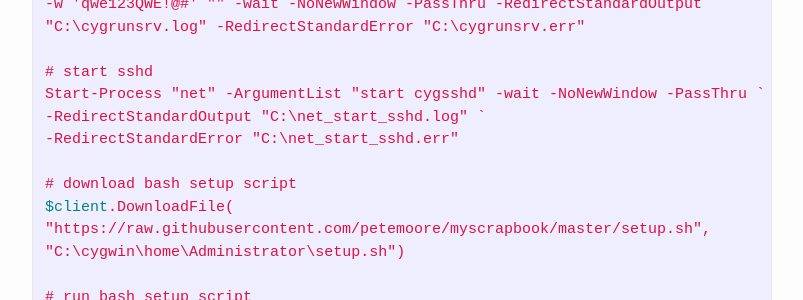
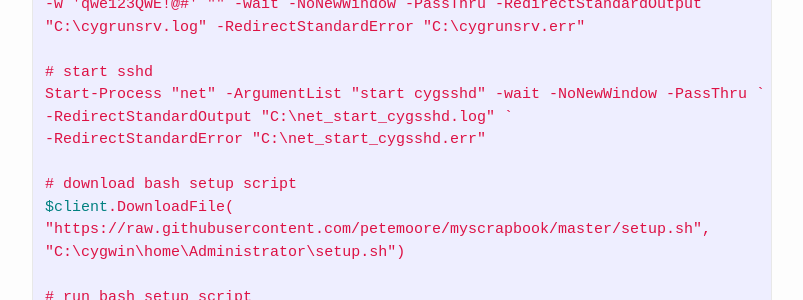
Before and after one commit to petemoore/petemoore.github.io, a Jekyll site: the page built from _posts/2016-03-30-windows-sshd-cygwin-ec2-aws.markdown, in a window 1280 px wide and 900 px high, scrolled down 3727 px. Shown: the part 151-451 px from the top of the window, without its empty margins (238-1041 px from the left). Built offline with Jekyll 4.4.1, drawn with Linux system fonts in a browser that asks for light colours; comment, search, counter and statistics services are not loaded.

Commit message:
keep naming consistent

```diff
--- a/_posts/2016-03-30-windows-sshd-cygwin-ec2-aws.markdown
+++ b/_posts/2016-03-30-windows-sshd-cygwin-ec2-aws.markdown
@@ -204,8 +204,8 @@ Start-Process "C:\cygwin\bin\bash.exe" -ArgumentList "--login
 
 # start sshd
 Start-Process "net" -ArgumentList "start cygsshd" -wait -NoNewWindow -PassThru `
--RedirectStandardOutput "C:\net_start_sshd.log" `
--RedirectStandardError "C:\net_start_sshd.err"
+-RedirectStandardOutput "C:\net_start_cygsshd.log" `
+-RedirectStandardError "C:\net_start_cygsshd.err"
 
 # download bash setup script
 $client.DownloadFile(
```
